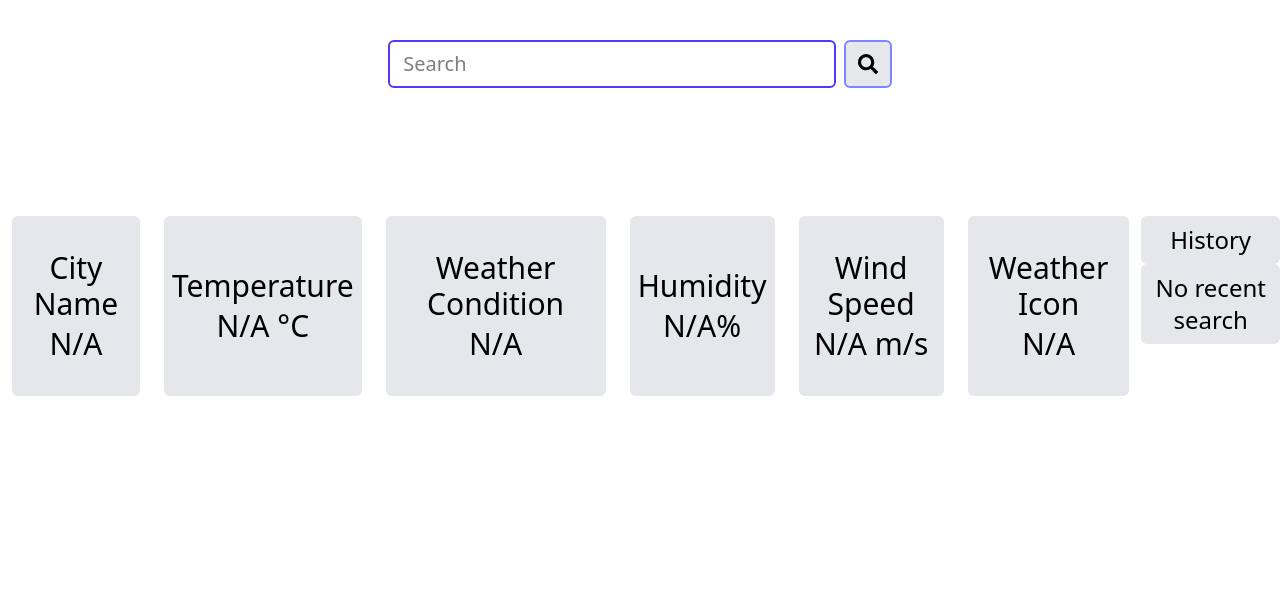
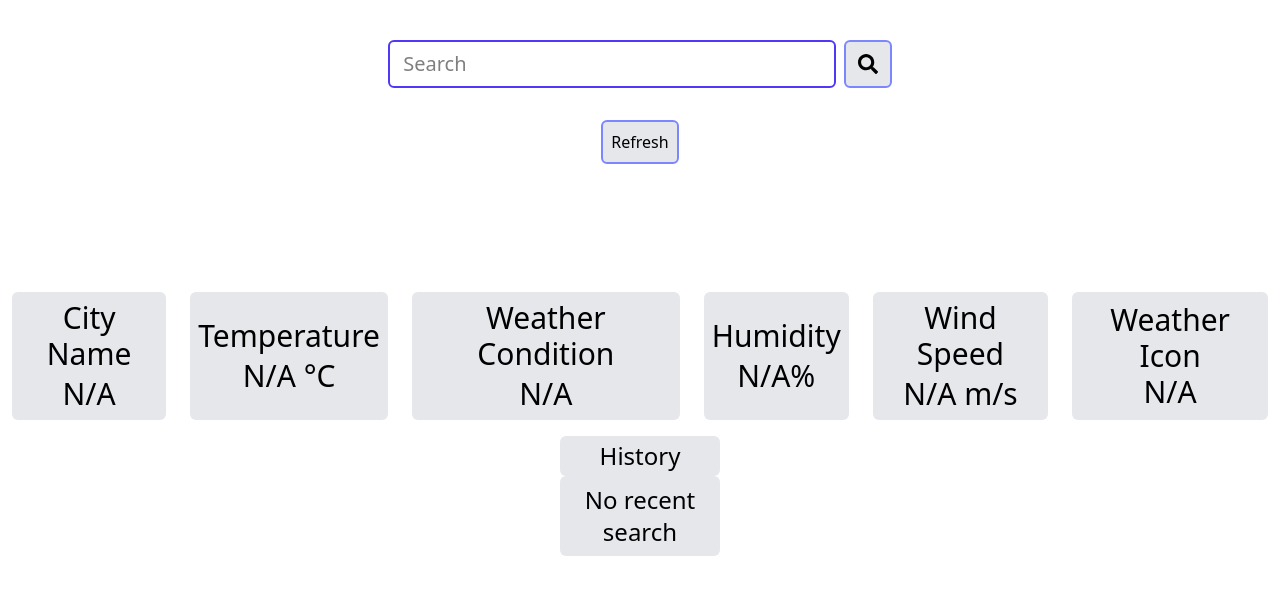
Before and after one commit to Jaswant10041/weather-zynetic, a React (Vite) app: page / in a window 1280 px wide. Shown: the top 594 px of the page. Built offline with nearby package versions, Linux system fonts and the light colour scheme.

Commit message:
latest11

```diff
--- a/src/Components/Weather.jsx
+++ b/src/Components/Weather.jsx
@@ -3,11 +3,12 @@ import axios from "axios";
 import { FaSearch } from "react-icons/fa";
 import React, { useEffect, useState } from "react";
 const Weather = () => {
-  const key='bb60a37ba6d01f853b6bcd5f5899b110';
+  const key = "bb60a37ba6d01f853b6bcd5f5899b110";
   const [city, setCity] = useState("");
   const [queryCity, setQueryCity] = useState("");
   const [history, setHistory] = useState([]);
   const [error, setError] = useState("");
+  const [isLoading, setIsLoading] = useState(false);
   const initialValues = {
     cityName: "N/A",
     cityTemperature: "N/A",
@@ -23,11 +24,15 @@ const Weather = () => {
       setError("Enter valid city name");
       return;
     }
-    // setTimeout(()=>{
+    setIsLoading(true);
+    setTimeout(() => {
       setQueryCity(cityName);
-    // },2000);
+    }, 1000);
   }
   async function fetchWeatherDetails() {
+    if (!isLoading) {
+      setIsLoading(true);
+    }
     try {
       const response = await axios.get(
         `https://api.openweathermap.org/data/2.5/weather?q=${queryCity}&appid=${key}&units=metric`
@@ -53,6 +58,7 @@ const Weather = () => {
         history.remove(history[history.length - 1]);
         setHistory((prev) => [freshWeatherData.cityName, ...prev]);
       }
+      setIsLoading(false);
       //pune
       //chennai
       //delhi
@@ -67,6 +73,7 @@ const Weather = () => {
         setError("City Not found Enter valid City Name");
       }
       console.log(err);
+      setIsLoading(false);
     }
   }
   useEffect(() => {
@@ -76,9 +83,9 @@ const Weather = () => {
     fetchWeatherDetails();
   }, [queryCity]);
   return (
-    <div className="h-full w-full">
+    <div className="">
       <div className="flex justify-center mx-auto">
-        <form className="flex mt-10" onSubmit={(e)=>e.preventDefault()}>
+        <form className="flex mt-10" onSubmit={(e) => e.preventDefault()}>
           <input
             type="text"
             placeholder=" Search "
@@ -94,14 +101,24 @@ const Weather = () => {
               onClick={() => handleSearch(city)}
               className="border-2 border-indigo-400 rounded-md bg-gray-200 p-3 cursor-pointer hover:bg-gray-100"
             >
-              <FaSearch className="text-xl"/>
+              <FaSearch className="text-xl" />
             </button>
           </div>
         </form>
       </div>
-      <div className="sm:flex justify-around mt-15 pt-15">
+
+      <div>
+        {isLoading !== true && (
+          <div className="sm:flex justify-around ">
             {error === "" && (
-          <div className="sm:flex flex-row text-center font-medium sm:text-3xl mx-auto">
+              <div className="">
+                <div className="flex justify-center mt-8">
+                  <button className="border-2 border-indigo-400 rounded-md bg-gray-200 p-2 cursor-pointer hover:bg-gray-100">
+                    Refresh
+                  </button>
+                </div>
+
+                <div className="sm:flex flex-row text-center font-medium sm:text-3xl mx-auto mt-15 pt-15">
                   <div className="flex flex-col p-2 bg-gray-200 mx-3 rounded-md justify-center m-2">
                     <label>City Name </label>
                     <p className="pt-1">{weatherData?.cityName}</p>
@@ -124,19 +141,26 @@ const Weather = () => {
                   </div>
                   <div className="flex flex-col p-2 bg-gray-200 mx-3 rounded-md justify-center m-2">
                     <label>Weather Icon </label>
-              <p className="pt-1">{weatherData?.cityWeatherIcon}</p>
+                    {weatherData.cityWeatherIcon !== "N/A" ? (
+                      <img
+                        src={`http://openweathermap.org/img/w/${weatherData.cityWeatherIcon}.png`}
+                        alt="weather icon"
+                      />
+                    ) : (
+                      <p>{weatherData.cityWeatherIcon}</p>
+                    )}
                   </div>
                 </div>
-        )}
-
                 {<div className="font-medium text-2xl">{error}</div>}
                 <div className="flex flex-col text-center h-45 w-40 mx-auto sm:my-2  my-20">
-          <div className="font-medium sm:text-2xl p-2 bg-gray-200 justify-center rounded-md">
+                  <div className="font-medium sm:text-2xl p-1 bg-gray-200 justify-center rounded-md">
                     History
                   </div>
                   <ul>
                     {history.length === 0 && (
-              <li className="font-md sm:text-2xl bg-gray-200 p-2 rounded-md">No recent search</li>
+                      <li className="font-md sm:text-2xl bg-gray-200 p-2 rounded-md">
+                        No recent search
+                      </li>
                     )}
                     {history.map((item, index) => {
                       if (index === 0) {
@@ -146,7 +170,8 @@ const Weather = () => {
                         <li
                           key={index}
                           onClick={() => handleSearch(item)}
-                  className="font-md text-2xl p-2 bg-gray-200 rounded-md"
+                          className="font-md sm:text-xl px-2 pt-1
+                       bg-gray-200 rounded-md cursor-pointer"
                         >
                           {item}
                         </li>
@@ -155,6 +180,15 @@ const Weather = () => {
                   </ul>
                 </div>
               </div>
+            )}
+          </div>
+        )}
+      </div>
+      <div className="my-auto">
+        {isLoading === true && (
+          <div className="text-center flex justify-center">Loading</div>
+        )}
+      </div>
     </div>
   );
 };
```
Lines whose indentation alone changed are shown as unchanged.
